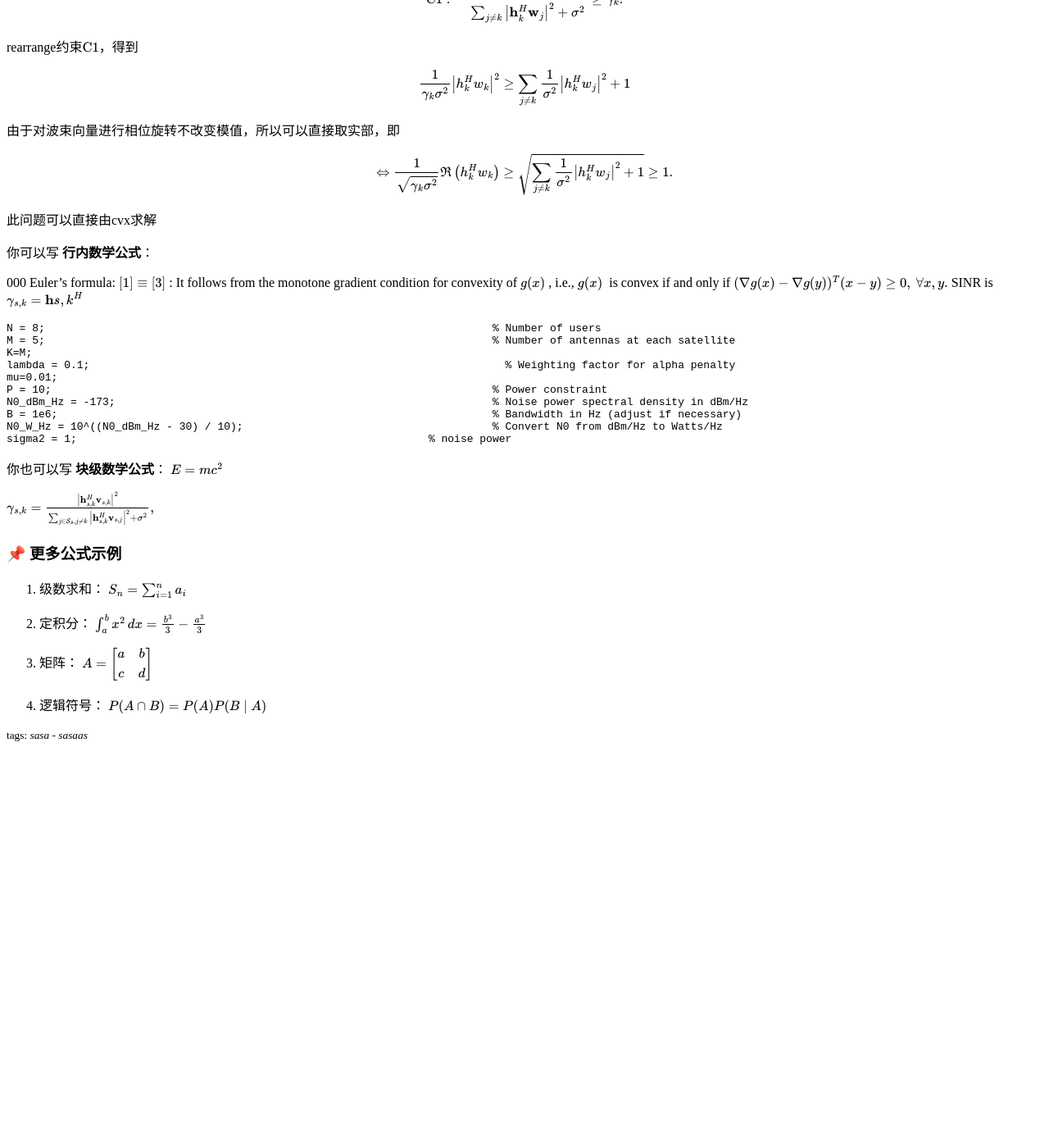
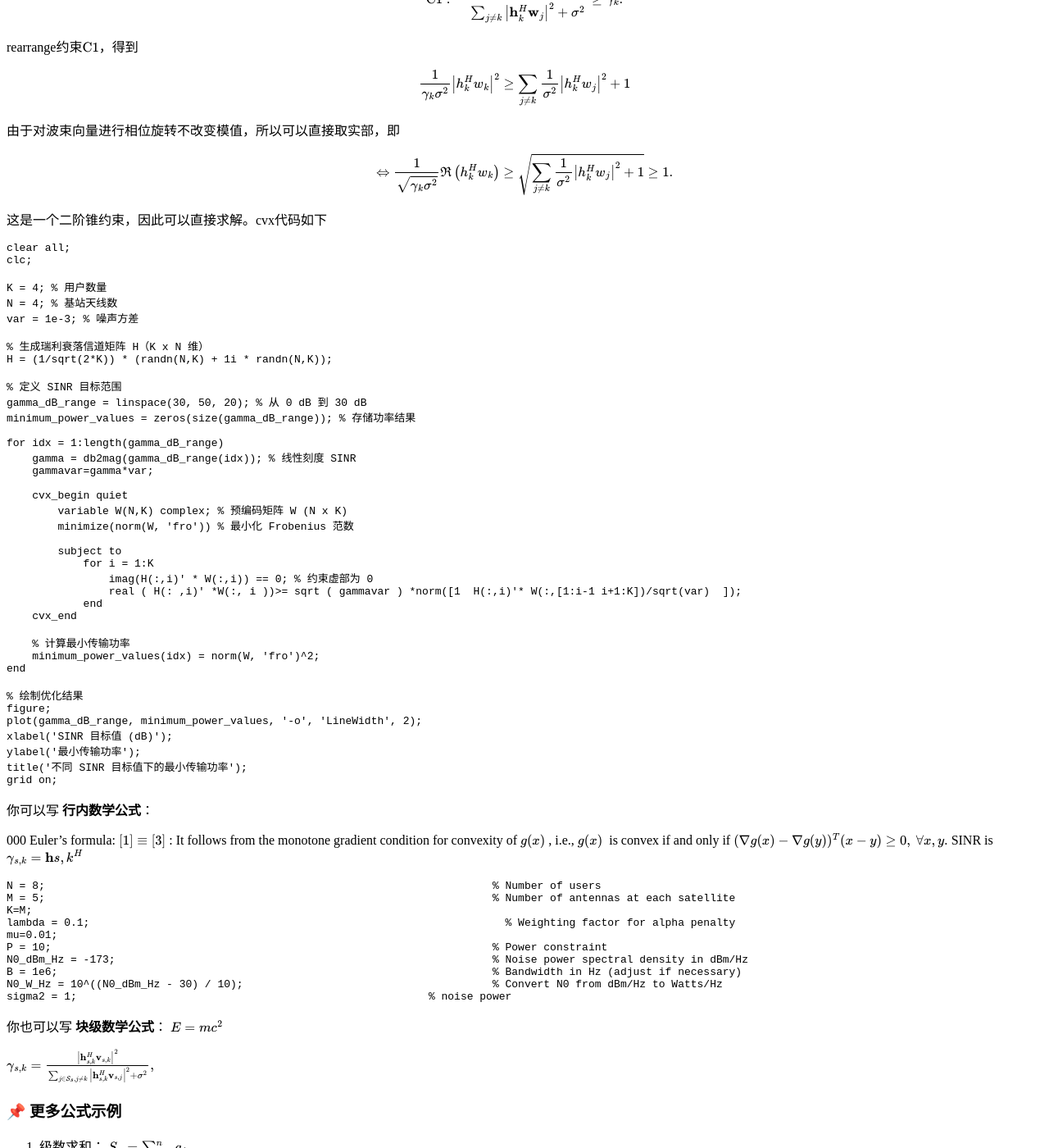
Before and after one commit to wq2li/wq2li.github.io, a Jekyll site: the page built from _posts/2025-03-01-my-first-post.md, in a window 1280 px wide and 1400 px high, scrolled down 564 px. Shown: the whole window at 82% size. Built offline with Jekyll 4.4.1, drawn with Linux system fonts in a browser that asks for light colours; formulas are drawn with MathJax 3; before the commit the page ends 1477 px from its top, so only the background shows below that.

Commit message:
Update 2025-03-01-my-first-post.md

````diff
--- a/_posts/2025-03-01-my-first-post.md
+++ b/_posts/2025-03-01-my-first-post.md
@@ -55,8 +55,51 @@ $$
 \geq 1.
 $$
 
+这是一个二阶锥约束，因此可以直接求解。cvx代码如下
 
-此问题可以直接由cvx求解
+```
+clear all;
+clc;
+
+K = 4; % 用户数量
+N = 4; % 基站天线数
+var = 1e-3; % 噪声方差
+
+% 生成瑞利衰落信道矩阵 H（K x N 维）
+H = (1/sqrt(2*K)) * (randn(N,K) + 1i * randn(N,K));
+
+% 定义 SINR 目标范围
+gamma_dB_range = linspace(30, 50, 20); % 从 0 dB 到 30 dB
+minimum_power_values = zeros(size(gamma_dB_range)); % 存储功率结果
+
+for idx = 1:length(gamma_dB_range)
+    gamma = db2mag(gamma_dB_range(idx)); % 线性刻度 SINR
+    gammavar=gamma*var;
+
+    cvx_begin quiet
+        variable W(N,K) complex; % 预编码矩阵 W (N x K)
+        minimize(norm(W, 'fro')) % 最小化 Frobenius 范数
+
+        subject to
+            for i = 1:K
+                imag(H(:,i)' * W(:,i)) == 0; % 约束虚部为 0
+                real ( H(: ,i)' *W(:, i ))>= sqrt ( gammavar ) *norm([1  H(:,i)'* W(:,[1:i-1 i+1:K])/sqrt(var)  ]);
+            end
+    cvx_end
+
+    % 计算最小传输功率
+    minimum_power_values(idx) = norm(W, 'fro')^2;
+end
+
+% 绘制优化结果
+figure;
+plot(gamma_dB_range, minimum_power_values, '-o', 'LineWidth', 2);
+xlabel('SINR 目标值 (dB)');
+ylabel('最小传输功率');
+title('不同 SINR 目标值下的最小传输功率');
+grid on;
+```
+
 
 你可以写 **行内数学公式**：
 
````
